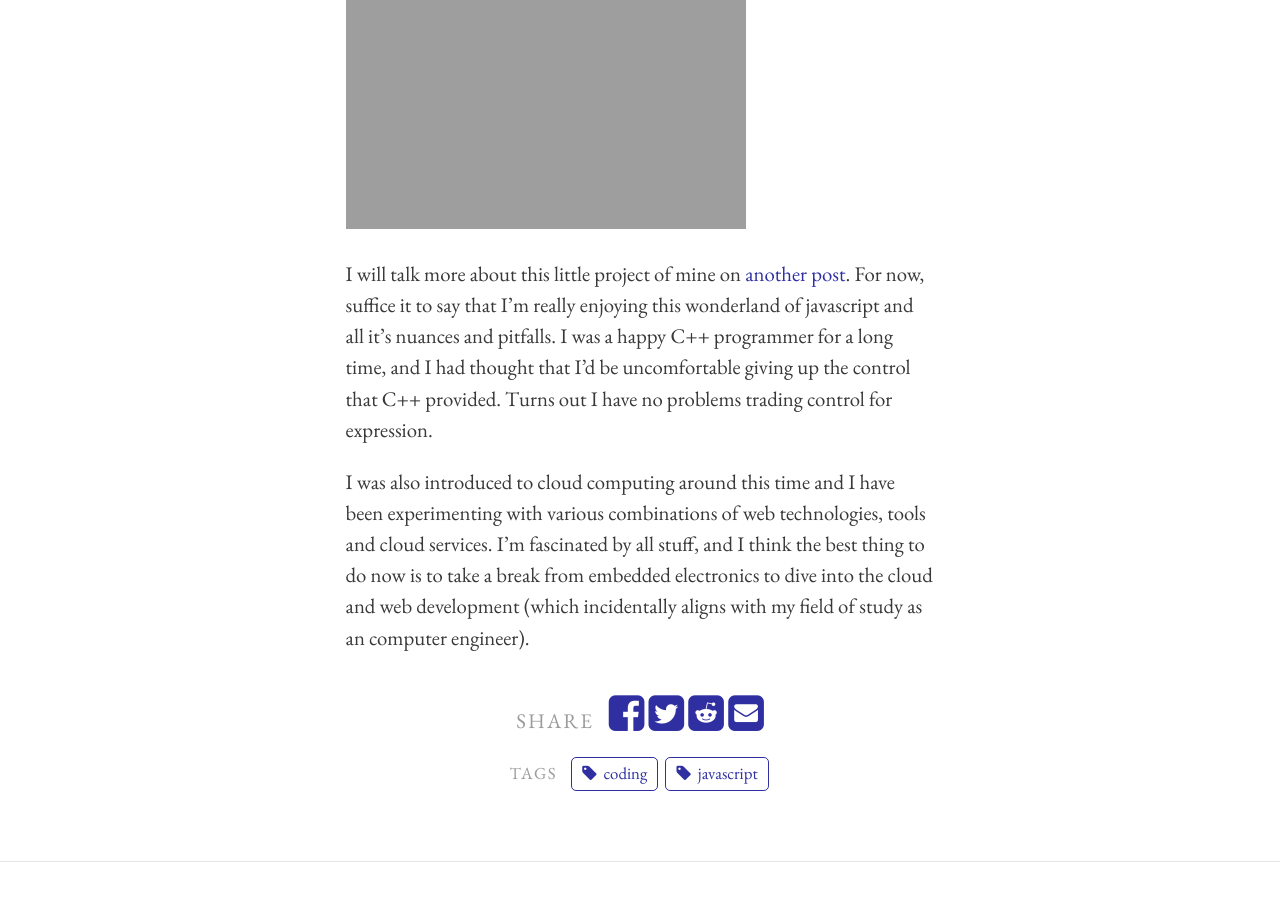
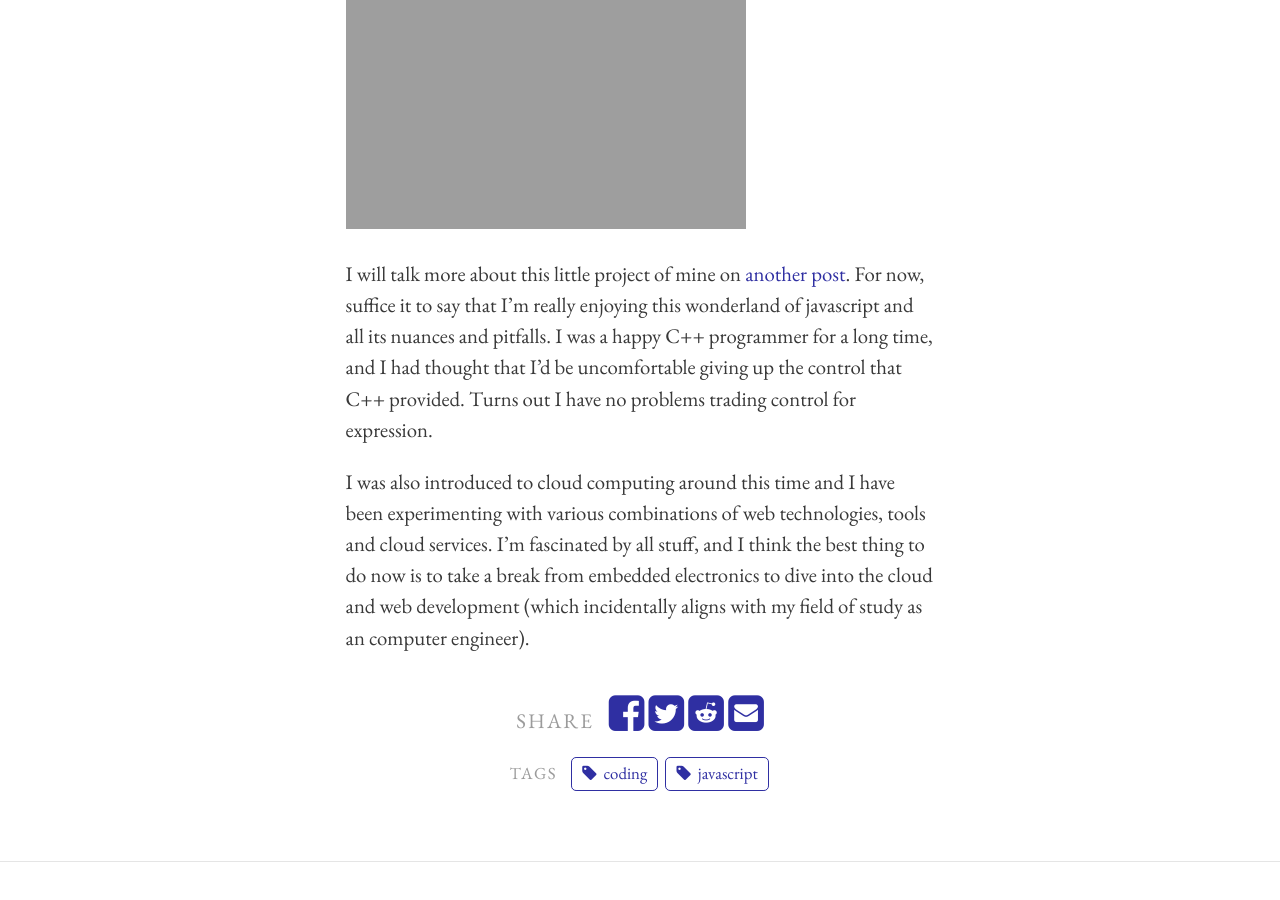
Before and after one commit to niravcodes/niravcodes.github.io, a Jekyll site: the page built from _posts/2019-01-20-ambling-down-the-javascript-rabbit-hole.md, in a window 1280 px wide and 900 px high, scrolled down 1857 px. Built offline with Jekyll 4.4.1, drawn with Linux system fonts in a browser that asks for light colours; comment, search, counter and statistics services are not loaded.

Commit message:
Update from Forestry.io nirav Nikhil updated _posts/2019-01-20-ambling-down-the-javascript-rabbit-hole.md

```diff
--- a/_posts/2019-01-20-ambling-down-the-javascript-rabbit-hole.md
+++ b/_posts/2019-01-20-ambling-down-the-javascript-rabbit-hole.md
@@ -24,6 +24,6 @@
 
 ![](https://nirav.com.np/assets/img/sshot.png)
 
-I will talk more about this little project of mine on [another post](https://nirav.com.np/portfolio/humbird "Humbird - Project"). For now, suffice it to say that I'm really enjoying this wonderland of javascript and all it's nuances and pitfalls. I was a happy C++ programmer for a long time, and I had thought that I'd be uncomfortable giving up the control that C++ provided. Turns out I have no problems trading control for expression.
+I will talk more about this little project of mine on [another post](https://nirav.com.np/project/humbird "Humbird - Project"). For now, suffice it to say that I'm really enjoying this wonderland of javascript and all its nuances and pitfalls. I was a happy C++ programmer for a long time, and I had thought that I'd be uncomfortable giving up the control that C++ provided. Turns out I have no problems trading control for expression.
 
 I was also introduced to cloud computing around this time and I have been experimenting with various combinations of web technologies, tools and cloud services. I'm fascinated by all stuff, and I think the best thing to do now is to take a break from embedded electronics to dive into the cloud and web development (which incidentally aligns with my field of study as an computer engineer).
```
Also changed, not shown: other parts of _posts/2019-01-20-ambling-down-the-javascript-rabbit-hole.md (+1 -1 lines), .forestry/front_matter/templates/post.yml.
